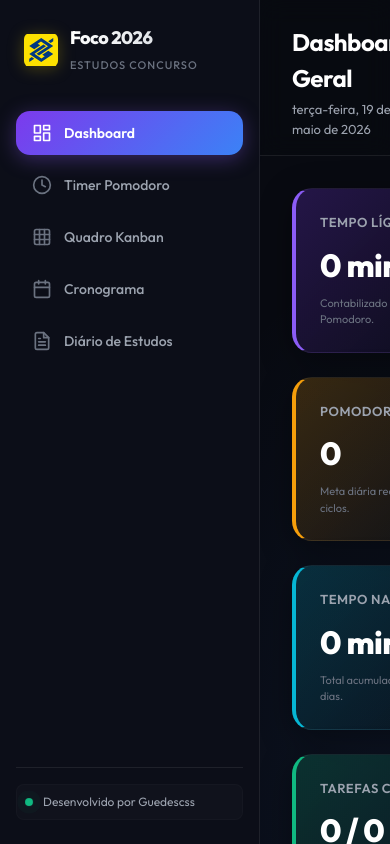
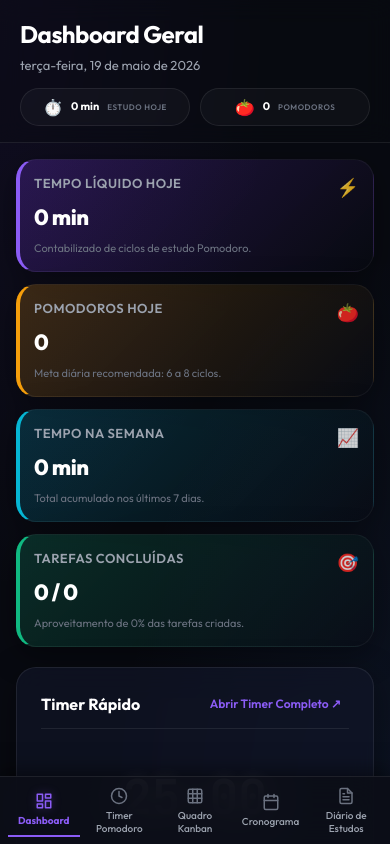
Before and after one commit to guedescss/study-dashboard, a website: page public/index.html in a window 390 px wide. Drawn offline with Linux system fonts and the light colour scheme; no server answers.

Commit message:
Otimizacao responsiva premium para visualizacao mobile e tablets (Bottom nav, carrossel Kanban e Cronograma)

```diff
--- a/public/style.css
+++ b/public/style.css
@@ -1336,6 +1336,255 @@ textarea.form-control {
   font-weight: 700;
 }
 
+/* ==========================================================================
+   RESPONSIVIDADE & OTIMIZAÇÃO MOBILE
+   ========================================================================== */
+
+@media (max-width: 992px) {
+  .dashboard-sections {
+    grid-template-columns: 1fr;
+    gap: 20px;
+  }
+
+  .pomodoro-layout {
+    grid-template-columns: 1fr;
+    gap: 24px;
+  }
+
+  .diary-layout {
+    grid-template-columns: 1fr;
+    gap: 24px;
+  }
+}
+
+@media (max-width: 768px) {
+  body {
+    overflow: hidden;
+  }
+
+  .app-container {
+    flex-direction: column;
+    height: 100vh;
+  }
+
+  /* BARRA LATERAL -> BOTTOM NAVIGATION BAR */
+  .sidebar {
+    width: 100vw;
+    height: 68px;
+    flex-direction: row;
+    position: fixed;
+    bottom: 0;
+    left: 0;
+    z-index: 1000;
+    padding: 0 8px;
+    border-right: none;
+    border-top: 1px solid var(--border-color);
+    background-color: rgba(12, 14, 24, 0.95);
+    backdrop-filter: blur(20px);
+    -webkit-backdrop-filter: blur(20px);
+    justify-content: space-around;
+    align-items: center;
+    box-shadow: 0 -4px 20px rgba(0, 0, 0, 0.5);
+  }
+
+  .sidebar-header {
+    display: none !important;
+  }
+
+  .sidebar-footer {
+    display: none !important;
+  }
+
+  .sidebar-menu {
+    flex-direction: row;
+    width: 100%;
+    height: 100%;
+    justify-content: space-around;
+    align-items: center;
+    gap: 4px;
+    margin-bottom: 0;
+  }
+
+  .menu-item {
+    flex-direction: column;
+    align-items: center;
+    justify-content: center;
+    padding: 8px 4px;
+    font-size: 10px;
+    font-weight: 500;
+    gap: 4px;
+    color: var(--text-secondary);
+    background: transparent;
+    border-radius: var(--radius-sm);
+    flex: 1;
+    text-align: center;
+    height: auto;
+  }
+
+  .menu-item svg {
+    width: 18px;
+    height: 18px;
+  }
+
+  .menu-item.active {
+    background: transparent;
+    color: var(--primary);
+    font-weight: 700;
+    box-shadow: none;
+    border-bottom: 2px solid var(--primary);
+    border-radius: 0;
+  }
+
+  .menu-item.active svg {
+    color: var(--primary);
+    filter: drop-shadow(0 0 5px var(--primary-glow));
+  }
+
+  /* MAIN CONTENT PAD */
+  .main-content {
+    height: calc(100vh - 68px);
+    padding-bottom: 0;
+  }
+
+  .app-header {
+    padding: 16px 20px;
+  }
+
+  .content-body {
+    padding: 16px;
+    height: calc(100% - 70px);
+    overflow-y: auto;
+  }
+
+  /* CARDS DASHBOARD MOBILE */
+  .analytics-grid {
+    grid-template-columns: repeat(2, 1fr);
+    gap: 12px;
+    margin-bottom: 20px;
+  }
+
+  .card {
+    padding: 14px;
+  }
+
+  .card-body .display-val {
+    font-size: 22px;
+  }
+
+  .card-icon {
+    font-size: 18px;
+    top: 14px;
+    right: 14px;
+  }
+
+  /* KANBAN BOARD HORIZONTAL SCROLL */
+  .kanban-actions-bar {
+    flex-direction: column;
+    align-items: stretch;
+    gap: 12px;
+    margin-bottom: 16px;
+  }
+
+  .kanban-board {
+    display: flex;
+    overflow-x: auto;
+    gap: 16px;
+    height: calc(100% - 60px);
+    padding-bottom: 8px;
+    scroll-snap-type: x mandatory;
+    -webkit-overflow-scrolling: touch;
+  }
+
+  .kanban-column {
+    width: 290px;
+    max-width: 85vw;
+    flex-shrink: 0;
+    scroll-snap-align: start;
+    height: 100%;
+  }
+
+  /* WEEKLY SCHEDULE HORIZONTAL SCROLL */
+  .weekly-schedule-grid {
+    display: flex;
+    overflow-x: auto;
+    gap: 12px;
+    padding-bottom: 8px;
+    scroll-snap-type: x mandatory;
+    -webkit-overflow-scrolling: touch;
+  }
+
+  .schedule-day-column {
+    width: 270px;
+    max-width: 80vw;
+    flex-shrink: 0;
+    scroll-snap-align: start;
+    min-height: 380px;
+  }
+
+  /* DIARY LOG */
+  .diary-layout {
+    grid-template-columns: 1fr;
+    gap: 20px;
+  }
+}
+
+@media (max-width: 576px) {
+  .app-header {
+    flex-direction: column;
+    align-items: flex-start;
+    gap: 12px;
+  }
+
+  .quick-stats-header {
+    width: 100%;
+    justify-content: space-between;
+    gap: 10px;
+  }
+
+  .stat-pill {
+    flex: 1;
+    justify-content: center;
+    padding: 6px 10px;
+    font-size: 11px;
+  }
+
+  .stat-pill .value {
+    font-size: 11px;
+  }
+
+  .stat-pill .label {
+    font-size: 8px;
+  }
+
+  /* Adjust analytic grid for tiny phones */
+  .analytics-grid {
+    grid-template-columns: 1fr;
+    gap: 12px;
+  }
+
+  .timer-presets {
+    flex-direction: column;
+    width: 100%;
+    gap: 8px;
+  }
+
+  .btn-preset {
+    width: 100%;
+    text-align: center;
+  }
+
+  .modal-card {
+    width: 95%;
+    padding: 16px;
+  }
+
+  .form-row {
+    flex-direction: column;
+    gap: 0;
+  }
+}
+
+
 .loading-item {
   color: var(--text-muted);
   text-align: center;
```
